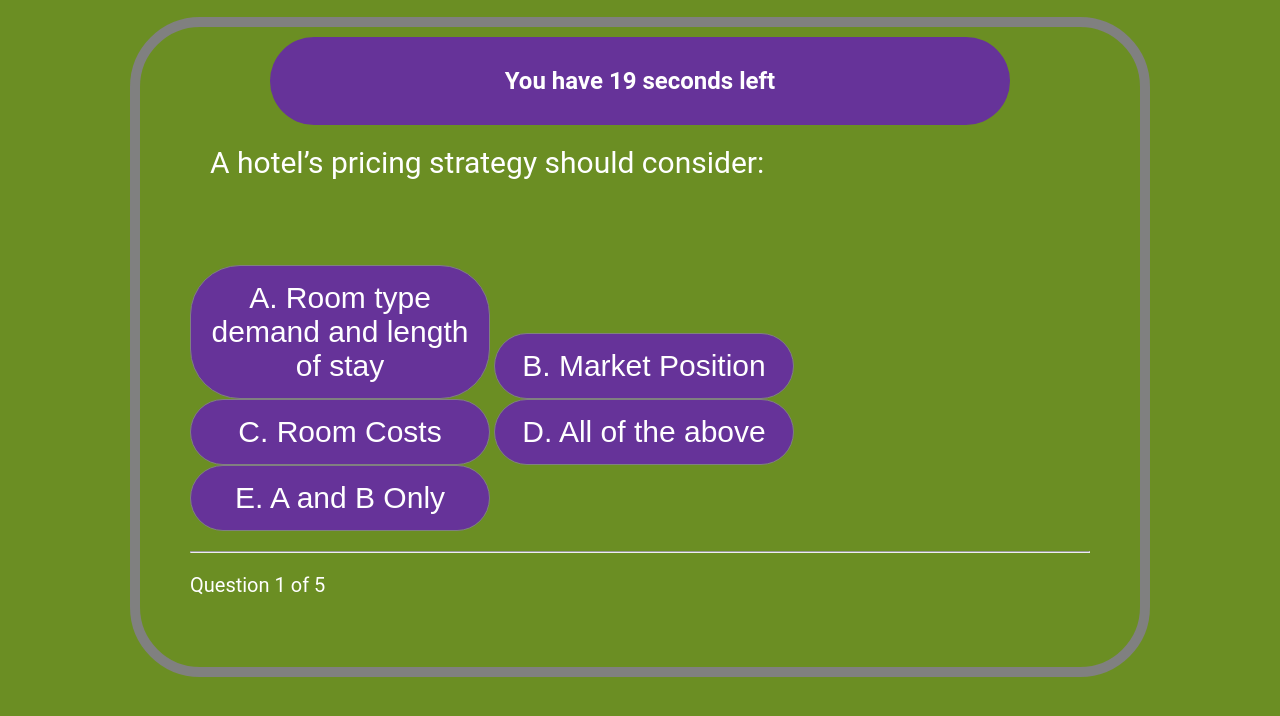
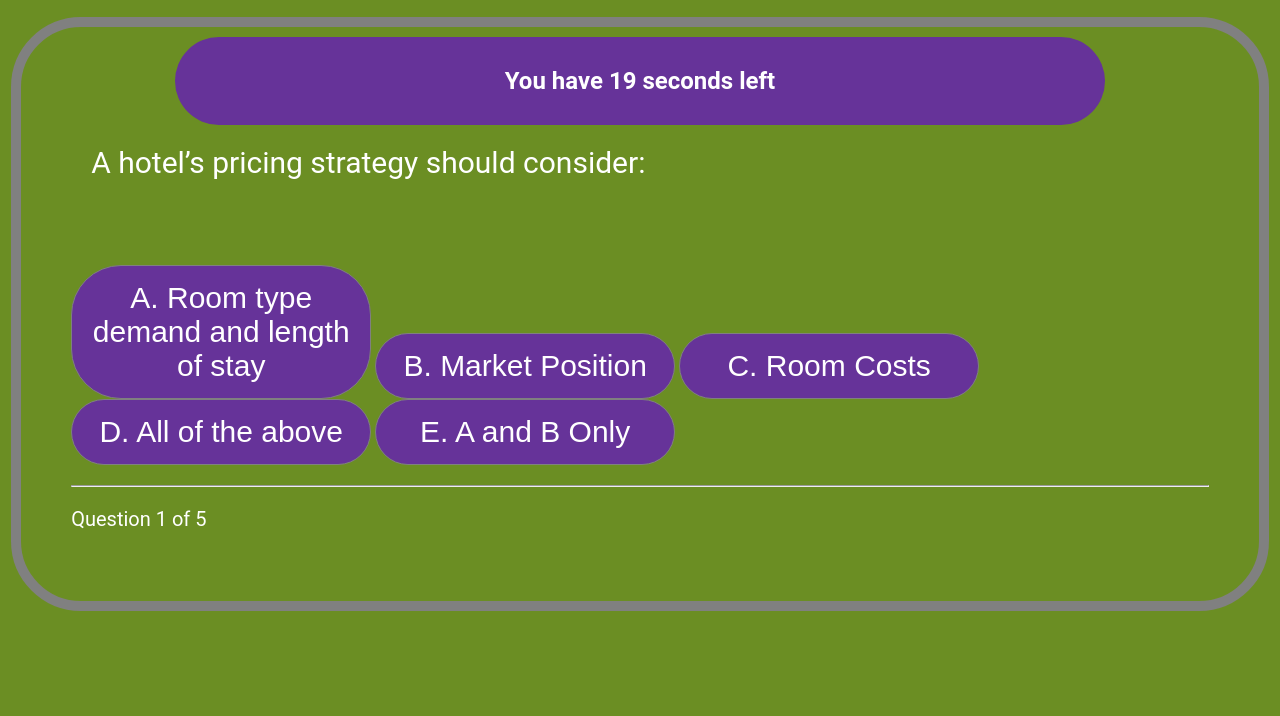
Before and after one commit to boginis1/CRMEquiz, a plain HTML site: page index.html in a window 1280 px wide. Both pictures are taken after a click on the element "Start Game". Shown: the part 84-800 px from the top of the page. Drawn offline with nearby package versions, Linux system fonts and the light colour scheme.

Commit message:
updates spacing on results

```diff
--- a/css/style.css
+++ b/css/style.css
@@ -61,7 +61,7 @@ padding: 10px;
 .grid {
   display:none;
   margin: 0 auto;
-  width:900px;
+  width:90%;
   padding: 10px 50px 50px 50px;
   border-radius: 70px;
   border: 10px solid   #808080;
@@ -72,7 +72,7 @@ padding: 10px;
   background-color: #663399;
   display:none;
   margin: 0 auto;
-  width:900px;
+  width:90%;
   padding: 10px 50px 50px 50px;
   border-radius: 70px;
   border: 2px solid #cbcbcb;
@@ -134,7 +134,7 @@ padding: 10px;
   outline: 0pt;
   }
 
-/*#btn0::after, #btn1::after, #btn2::after, #btn3::after, #btn4::after {
+/*#btn0:after, #btn1:after, #btn2:after, #btn3:after, #btn4:after{
   content: "";
   background-color: #663399;
   width:300px;
--- a/javascript/app.js
+++ b/javascript/app.js
@@ -6,7 +6,7 @@ $(document).ready(function() {
     var triviaQandA = [{
             "question": "A hotel’s pricing strategy should consider:",
             "answers": ["A. Room type demand and length of stay", "B. Market Position", "C. Room Costs", "D. All of the above", "E. A and B Only"],
-            "correct": "D - All of the above",
+            "correct": "D. All of the above",
             "response": "All of those factors should be considered when creating a pricing strategy."
         },
         {
@@ -29,8 +29,8 @@ $(document).ready(function() {
         },
         {
             "question": " Which is a true statement about forecasting?",
-            "answers": ["A. Forecasting is a science.", "B. Revenue and demand forecasts are used for the same purpose.", "C. Forecasting must be done by market segment.", "D. Forecasting weather and other market conditions only apply to operational forecasts.", "E. None of the above"],
-            "correct": "C. Forecasting must be done by market segment.",
+            "answers": ["A. Forecasting is a science.", "B. Revenue and demand forecasts are used for the same purpose.", "C. Forecasting must be done by market segment", "D. Forecasting weather and other market conditions only apply to operational forecasts.", "E. None of the above"],
+            "correct": "C. Forecasting must be done by market segment",
             "response": "Forecasting must be done by the market segment is the only completely true statement."
         }
 
```
